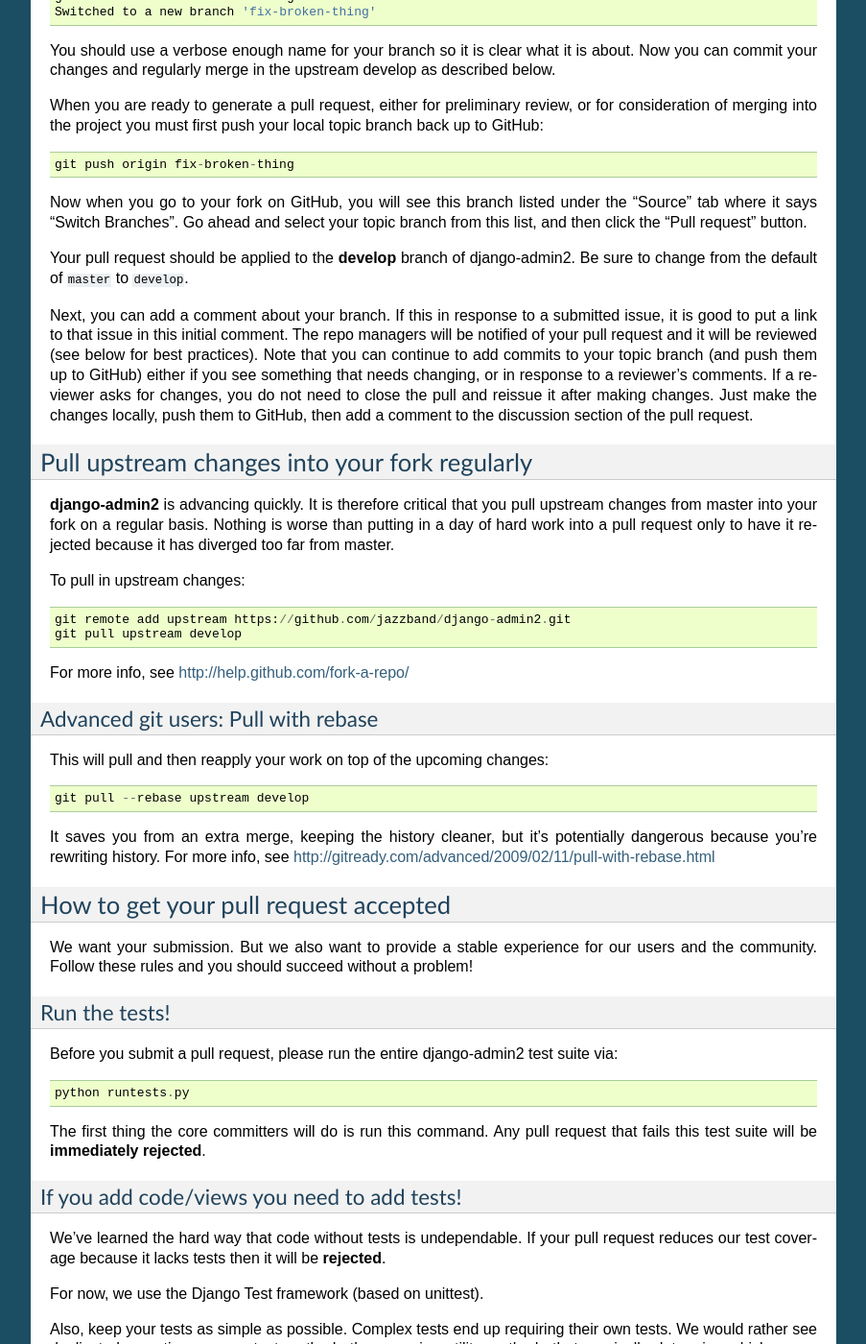
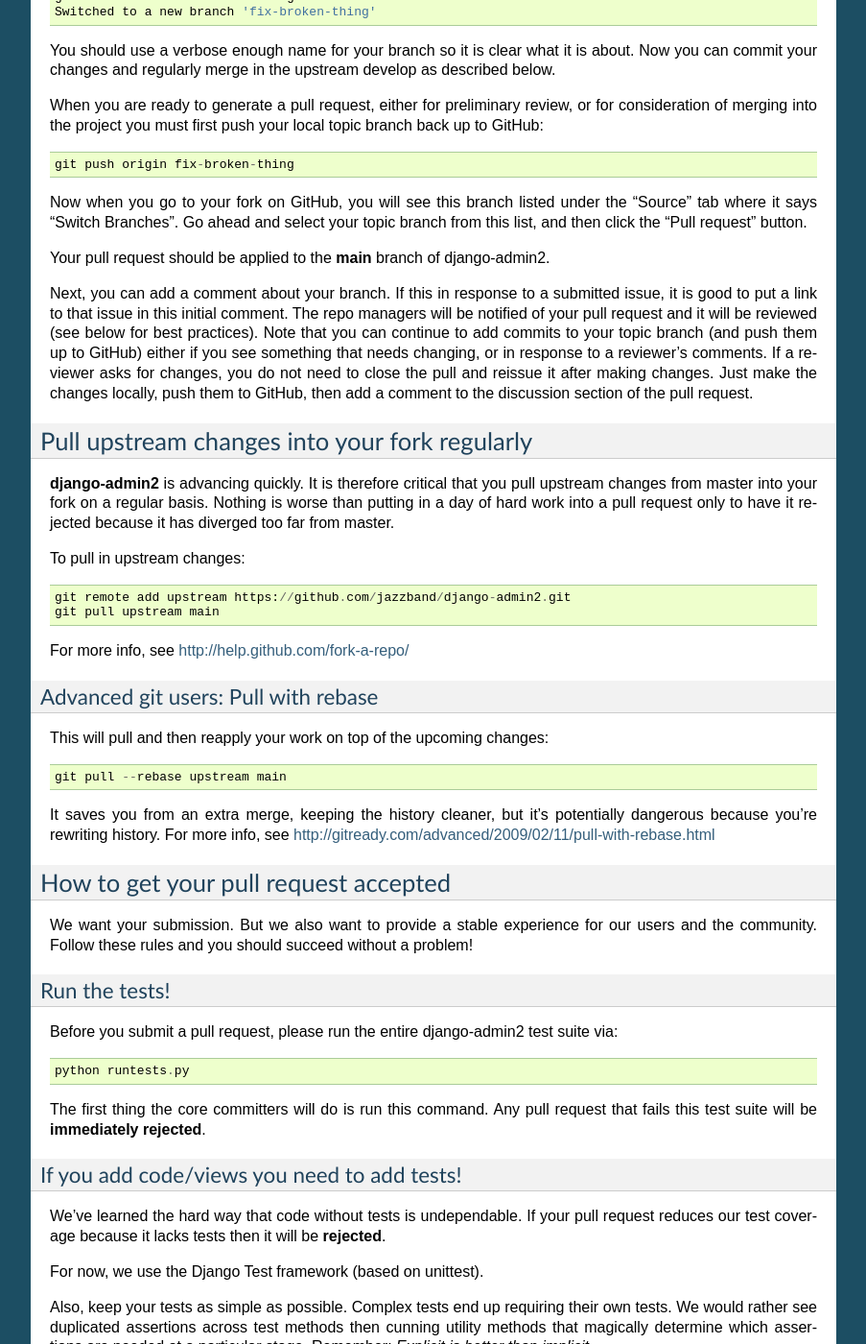
Before and after one commit to jazzband/django-admin2, a Sphinx documentation site: the page built from docs/contributing.rst, in a window 1280 px wide and 1400 px high, scrolled down 1579 px. Shown: the whole window at 96% size, without its empty margins (198-1101 px from the left). Built offline with Sphinx 7.4.7, drawn with Linux system fonts in a browser that asks for light colours; pages that are not in the unit, such as notebooks, are missing from menus; some of the changed text lies outside the part shown.

Commit message:
Rename own develop branch to main.

```diff
--- a/docs/contributing.rst
+++ b/docs/contributing.rst
@@ -109,8 +109,7 @@
 the "Source" tab where it says "Switch Branches".  Go ahead and select your
 topic branch from this list, and then click the "Pull request" button.
 
-Your pull request should be applied to the **develop** branch of django-admin2.
-Be sure to change from the default of ``master`` to ``develop``.
+Your pull request should be applied to the **main** branch of django-admin2.
 
 Next, you can add a comment about your branch.  If this in response to
 a submitted issue, it is good to put a link to that issue in this initial
@@ -133,7 +132,7 @@
 To pull in upstream changes::
 
     git remote add upstream https://github.com/jazzband/django-admin2.git
-    git pull upstream develop
+    git pull upstream main
 
 For more info, see http://help.github.com/fork-a-repo/
 
@@ -145,7 +144,7 @@
 
 This will pull and then reapply your work on top of the upcoming changes::
 
-    git pull --rebase upstream develop
+    git pull --rebase upstream main
 
 It saves you from an extra merge, keeping the history cleaner, but it's potentially dangerous because you're rewriting history. For more info, see http://gitready.com/advanced/2009/02/11/pull-with-rebase.html
 
@@ -262,8 +261,8 @@
 
 First we pull the code into a local branch::
 
-    git checkout develop
-    git checkout -b <submitter-github-name>-<submitter-branch> develop
+    git checkout main
+    git checkout -b <submitter-github-name>-<submitter-branch> main
     git pull git://github.com/<submitter-github-name>/django-admin2.git <submitter-branch> <branch-name>
 
 Then we run the tests::
@@ -279,9 +278,9 @@
 
 We finish with a merge and push to GitHub::
 
-    git checkout develop
+    git checkout main
     git merge <branch-name>
-    git push origin develop
+    git push origin main
 
 .. _installation: install.html
 .. _GitHub project: https://github.com/jazzband/django-admin2
```
Also changed, not shown: README.rst (+5 -5 lines).
